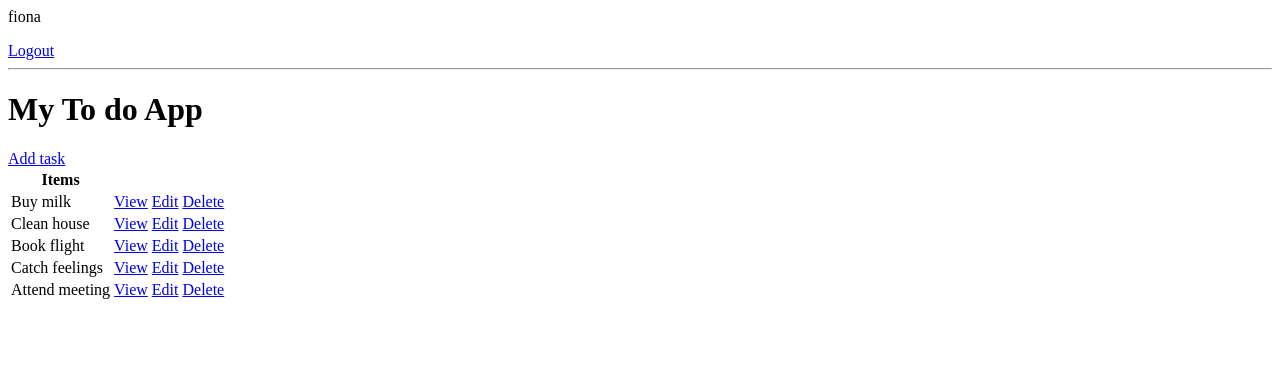
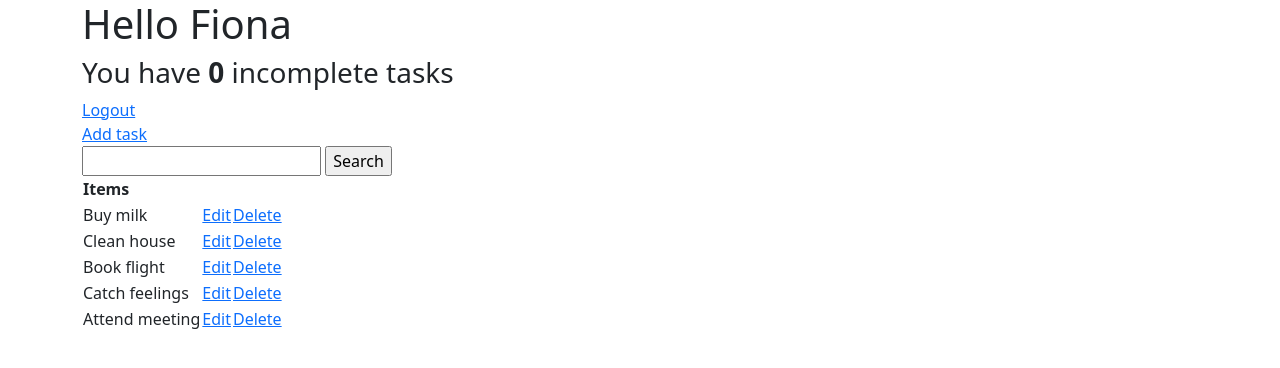
Before and after one commit to YvetteFB/To-do-list-app, a Django app: page / in a window 1280 px wide. Shown: the top 368 px of the page. Run offline with Django 4.2, Linux system fonts and the light colour scheme; a user stored in the database is signed in; data comes from the database, SQL or seed files in the repository; both versions use the stored data as it was after the commit.

Commit message:
add search

```diff
--- a/base/templates/base/login.html
+++ b/base/templates/base/login.html
@@ -1,3 +1,6 @@
+{% extends 'base/main.html' %}
+{% block content %}
+
 <h1>Login</h1>
 
 <form method="post">
@@ -7,3 +10,5 @@
 </form>
 
 <p>Don't have an account? <a href="{% url 'register' %}">Register</a></p>
+
+{% endblock content%}
--- /dev/null
+++ b/base/templates/base/main.html
@@ -0,0 +1,22 @@
+<!DOCTYPE html>
+<html lang="en">
+    <head>
+        <meta charset="UTF-8">
+        <meta name="viewport" content="width=device-width, user-scalable=no, initial-scale=1.0, maximum-scale=1.0, minimum-scale=1.0">
+        <meta http-equiv="X-UA-Compatible" content="ie=edge">
+        <link href="https://cdn.jsdelivr.net/npm/bootstrap@5.2.3/dist/css/bootstrap.min.css" rel="stylesheet" integrity="sha384-rbsA2VBKQhggwzxH7pPCaAqO46MgnOM80zW1RWuH61DGLwZJEdK2Kadq2F9CUG65" crossorigin="anonymous">
+        <title>To do list</title>
+    </head>
+    <body>
+    <script src="https://cdn.jsdelivr.net/npm/bootstrap@5.2.3/dist/js/bootstrap.bundle.min.js" integrity="sha384-kenU1KFdBIe4zVF0s0G1M5b4hcpxyD9F7jL+jjXkk+Q2h455rYXK/7HAuoJl+0I4" crossorigin="anonymous"></script>
+
+        <div class="container">
+
+            {% block content %}
+
+            {% endblock content %}
+
+        </div>
+
+    </body>
+</html>
--- a/base/templates/base/register.html
+++ b/base/templates/base/register.html
@@ -1,3 +1,5 @@
+{% extends 'base/main.html' %}
+{% block content %}
 <h1>Register</h1>
 
 <form method="post">
@@ -7,3 +9,5 @@
 </form>
 
 <p>Already have an account? <a href="{% url 'login' %}">Login</a></p>
+
+{% endblock content %}
--- a/base/templates/base/task_confirm_delete.html
+++ b/base/templates/base/task_confirm_delete.html
@@ -1,6 +1,11 @@
+{% extends 'base/main.html' %}
+{% block content %}
+
 <a href="{% url 'tasks'%}">Go back</a>
 <form method="POST">
     {% csrf_token %}
     <p>Are you sure you want to delete this task? {{ task }}</p>
     <input type="submit" value="Delete">
 </form>
+
+{% endblock content %}
--- a/base/templates/base/task_form.html
+++ b/base/templates/base/task_form.html
@@ -1,6 +1,11 @@
+{% extends 'base/main.html' %}
+{% block content %}
+
 <a href="{% url 'tasks'%}">Go back</a>
 <form method="POST">
     {% csrf_token %}
     {{ form.as_p }}
     <input type="submit" value="submit">
 </form>
+
+{% endblock content %}
--- a/base/templates/base/task_list.html
+++ b/base/templates/base/task_list.html
@@ -1,14 +1,24 @@
-{% if request.user.is_authenticated %}
-    <p>{{ request.user }}</p>
+{% extends 'base/main.html' %}
+{% block content %}
+
+<div class="header-bar">
+    <div>
+        <h1>Hello {{ request.user|title }}</h1>
+        <h3>You have <b>{{ count }}</b> incomplete task{{ count|pluralize:"s" }}</h3>
+    </div>
+    {% if request.user.is_authenticated %}
     <a href="{% url 'logout' %}">Logout</a>
-{% else %}
-    <a href="{% url 'login' %}">Login</a>
-{% endif %}
-
-<hr>
-<h1>My To do App</h1>
+    {% else %}
+        <a href="{% url 'login' %}">Login</a>
+    {% endif %}
+</div>
 
 <a href="{% url 'task-create' %}">Add task</a>
+
+<form method="GET">
+    <input type="text" name="search-area" value="{{ search_input }}">
+    <input type="submit" value="Search">
+</form>
 
 <table>
     <tr>
@@ -21,7 +31,6 @@
     {% for task in tasks %}
         <tr>
         <td>{{ task.title }}</td>
-        <td><a href="{% url 'task' task.id %}">View</a></td>
         <td><a href="{% url 'task-update' task.id %}">Edit</a></td>
         <td><a href="{% url 'task-delete' task.id %}">Delete</a></td>
         </tr>
@@ -29,3 +38,5 @@
         <h3>No items in list</h3>
     {% endfor %}
 </table>
+
+{% endblock content %}
--- a/base/views.py
+++ b/base/views.py
@@ -42,6 +42,13 @@ class TaskList(LoginRequiredMixin, ListView):
         context = super().get_context_data(**kwargs)
         context['tasks'] = context['tasks'].filter(user=self.request.user)
         context['count'] = context['tasks'].filter(is_complete=False).count()
+
+        search_input = self.request.GET.get('search-area') or ''
+        if search_input:
+            # context['tasks'] = context['tasks'].filter(title__icontains=search_input)
+            context['tasks'] = context['tasks'].filter(title__startswith=search_input)
+
+        context['search_input'] = search_input
         return context
 
 
```
Also changed, not shown: docker-compose.yml (deleted, +0 -8 lines), db.sqlite3, 1 other file.
